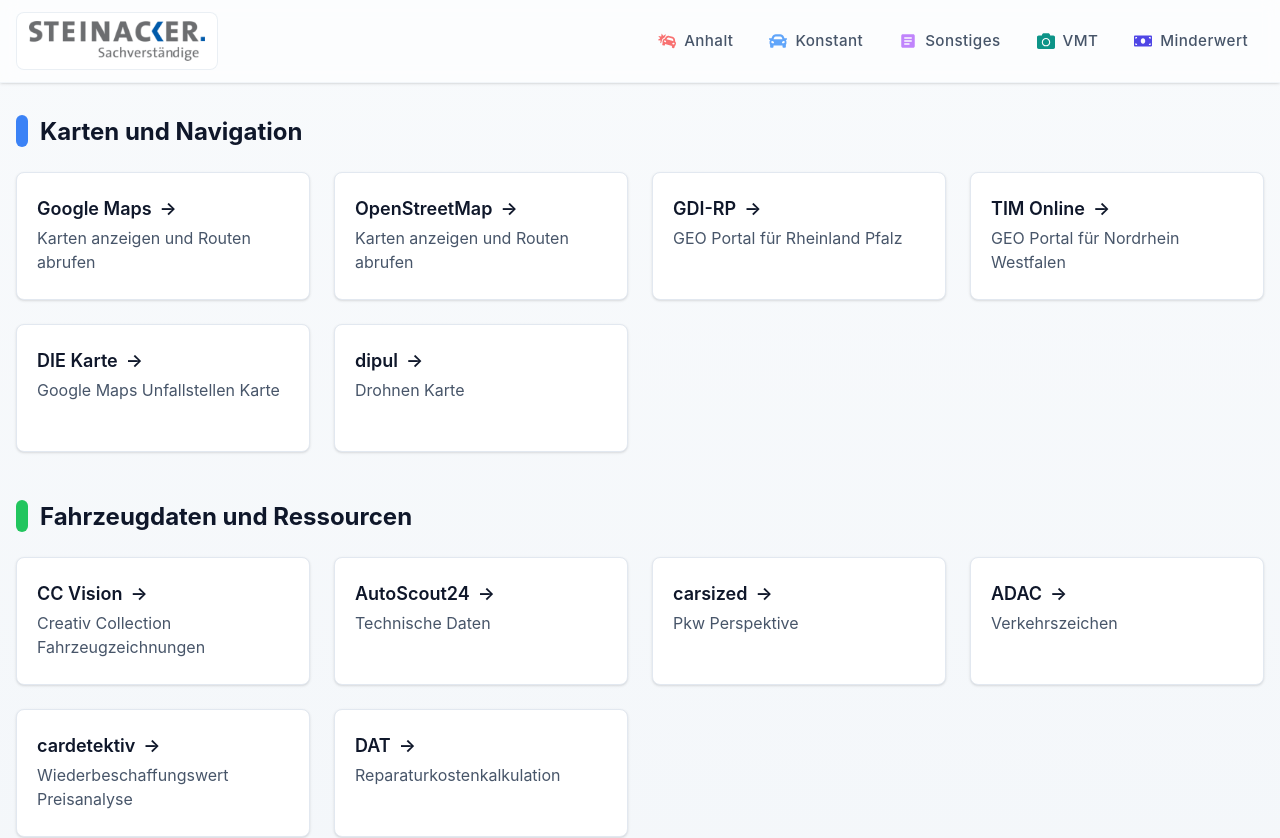
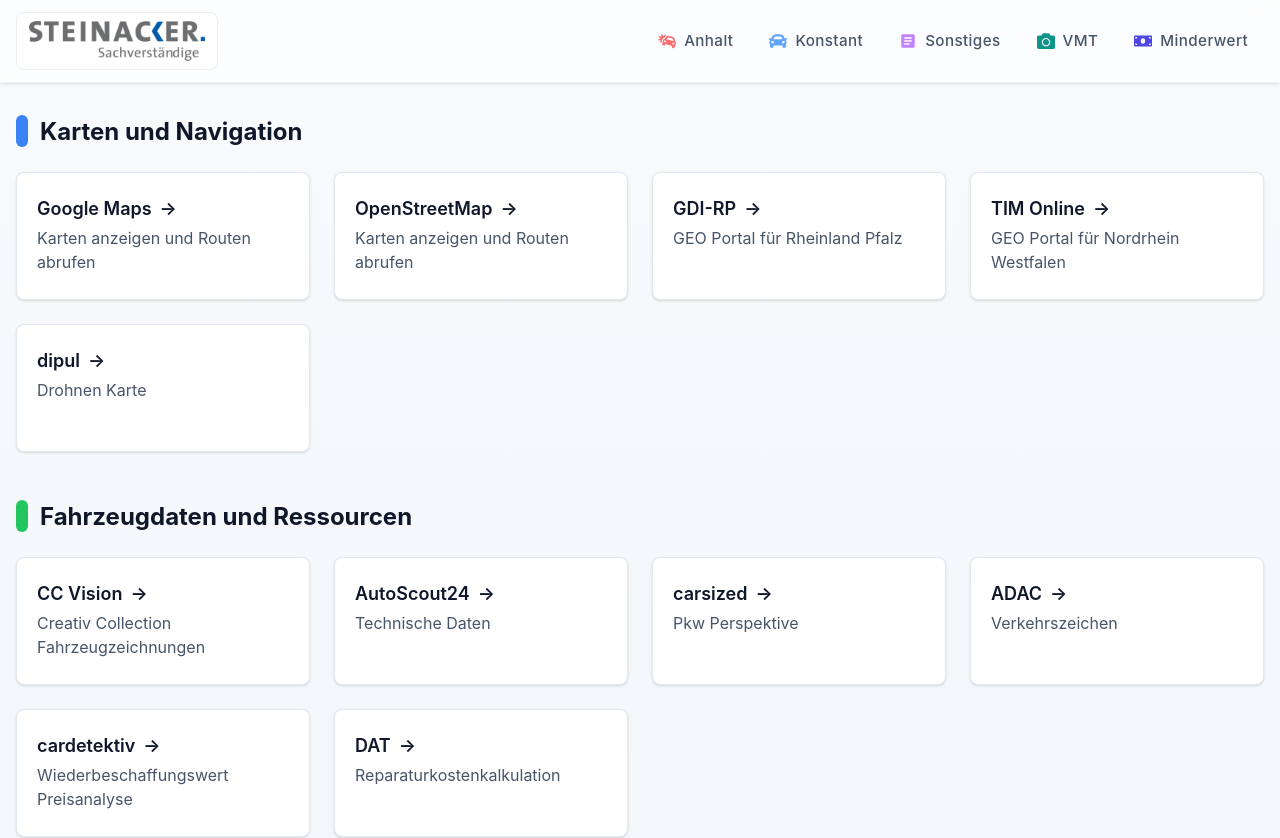
Before and after one commit to hoidOS/ifu, a Next.js app: page / in a window 1280 px wide. Shown: the top 838 px of the page. Built offline with nearby package versions, Linux system fonts and the light colour scheme.

Commit message:
feat: const change

```diff
--- a/pages/const/const-accel.tsx
+++ b/components/const/ConstAccel.tsx
@@ -1,9 +1,9 @@
-import * as util from '../../components/utilConst'
+import * as util from '../utilConst'
 import { useState, useEffect } from "react";
 import Image from 'next/image'
 import SVG from '../../assets/svg'
 import { useScreenshot } from '../../hooks/useScreenshot'
-import StepperInput from '../../components/StepperInput'
+import StepperInput from '../StepperInput'
 
 function ConstAccel() {
   const [vA, vAset] = useState<number>(NaN)
--- a/pages/const/const-decel.tsx
+++ b/components/const/ConstDecel.tsx
@@ -1,9 +1,9 @@
-import * as util from '../../components/utilConst'
+import * as util from '../utilConst'
 import { useState, useEffect } from "react";
 import Image from 'next/image'
 import SVG from '../../assets/svg'
 import { useScreenshot } from '../../hooks/useScreenshot'
-import StepperInput from '../../components/StepperInput'
+import StepperInput from '../StepperInput'
 
 function ConstDecel() {
   const [vA, vAset] = useState<number>(NaN)
--- a/pages/const/const-drive.tsx
+++ b/components/const/ConstDrive.tsx
@@ -1,10 +1,9 @@
-
-import * as util from '../../components/utilConst'
+import * as util from '../utilConst'
 import { useState, useEffect } from "react";
 import Image from 'next/image'
 import SVG from '../../assets/svg'
 import { useScreenshot } from '../../hooks/useScreenshot'
-import StepperInput from '../../components/StepperInput'
+import StepperInput from '../StepperInput'
 
 
 function ConstDrive() {
--- a/pages/const/index.tsx
+++ b/pages/const/index.tsx
@@ -1,7 +1,7 @@
 import Head from 'next/head'
-import ConstDecel from './const-decel'
-import ConstAccel from './const-accel'
-import ConstDrive from './const-drive'
+import ConstDecel from '../../components/const/ConstDecel'
+import ConstAccel from '../../components/const/ConstAccel'
+import ConstDrive from '../../components/const/ConstDrive'
 
 function Konst() {
 
--- a/pages/index.tsx
+++ b/pages/index.tsx
@@ -58,11 +58,6 @@
         title: 'TIM Online',
         description: 'GEO Portal für Nordrhein Westfalen',
         href: 'https://www.tim-online.nrw.de/tim-online2/',
-      },
-      {
-        title: 'DIE Karte',
-        description: 'Google Maps Unfallstellen Karte',
-        href: 'https://www.google.com/maps/d/viewer?mid=1ecs7MpOBn1O-2OLDH1hVonpIQQk&ll=50.283341968039565%2C7.6348235146059995&z=8',
       },
       {
         title: 'dipul',
```
Also changed, not shown: 2 other files (tests, documents, lock files or other folders).
